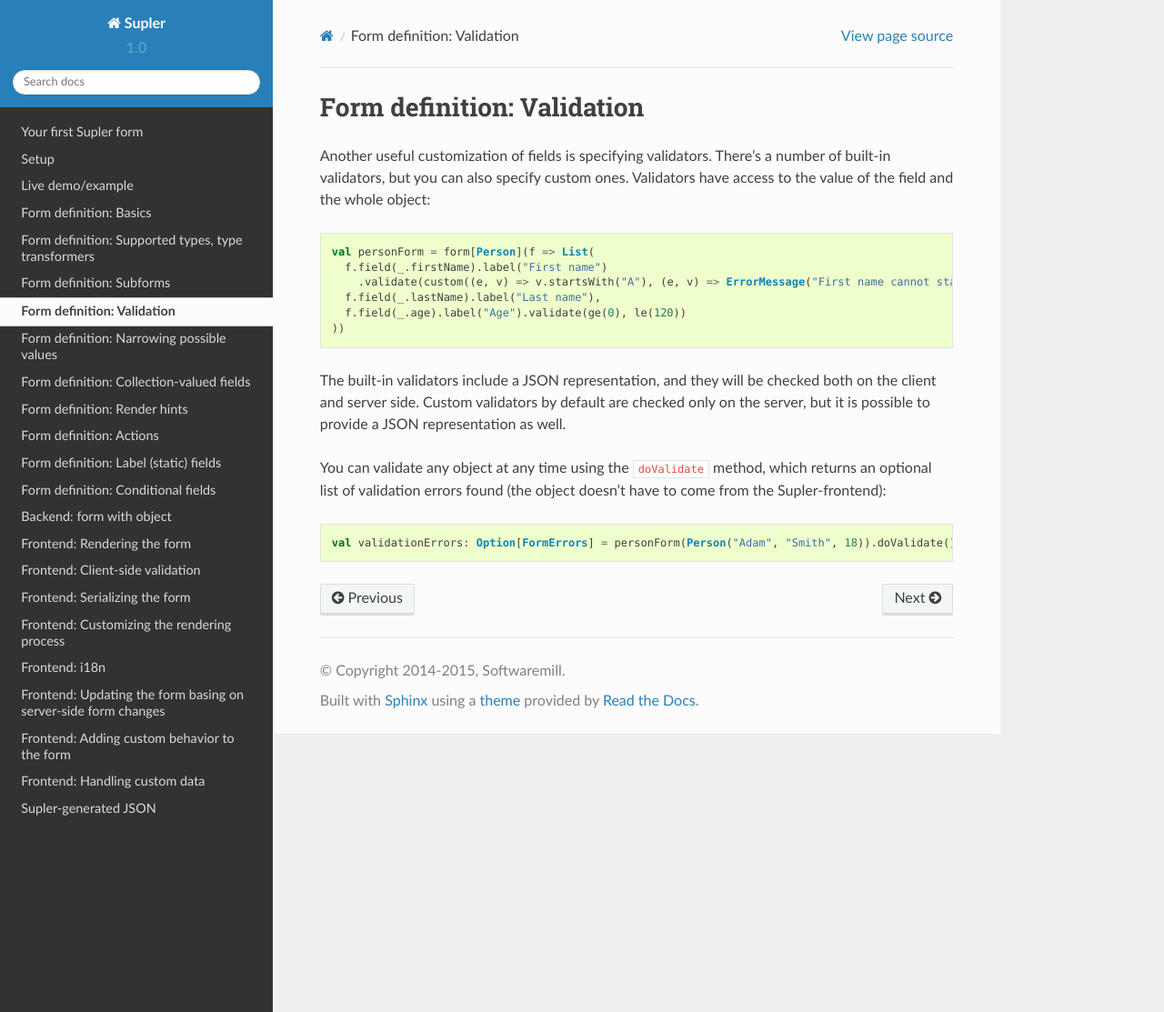
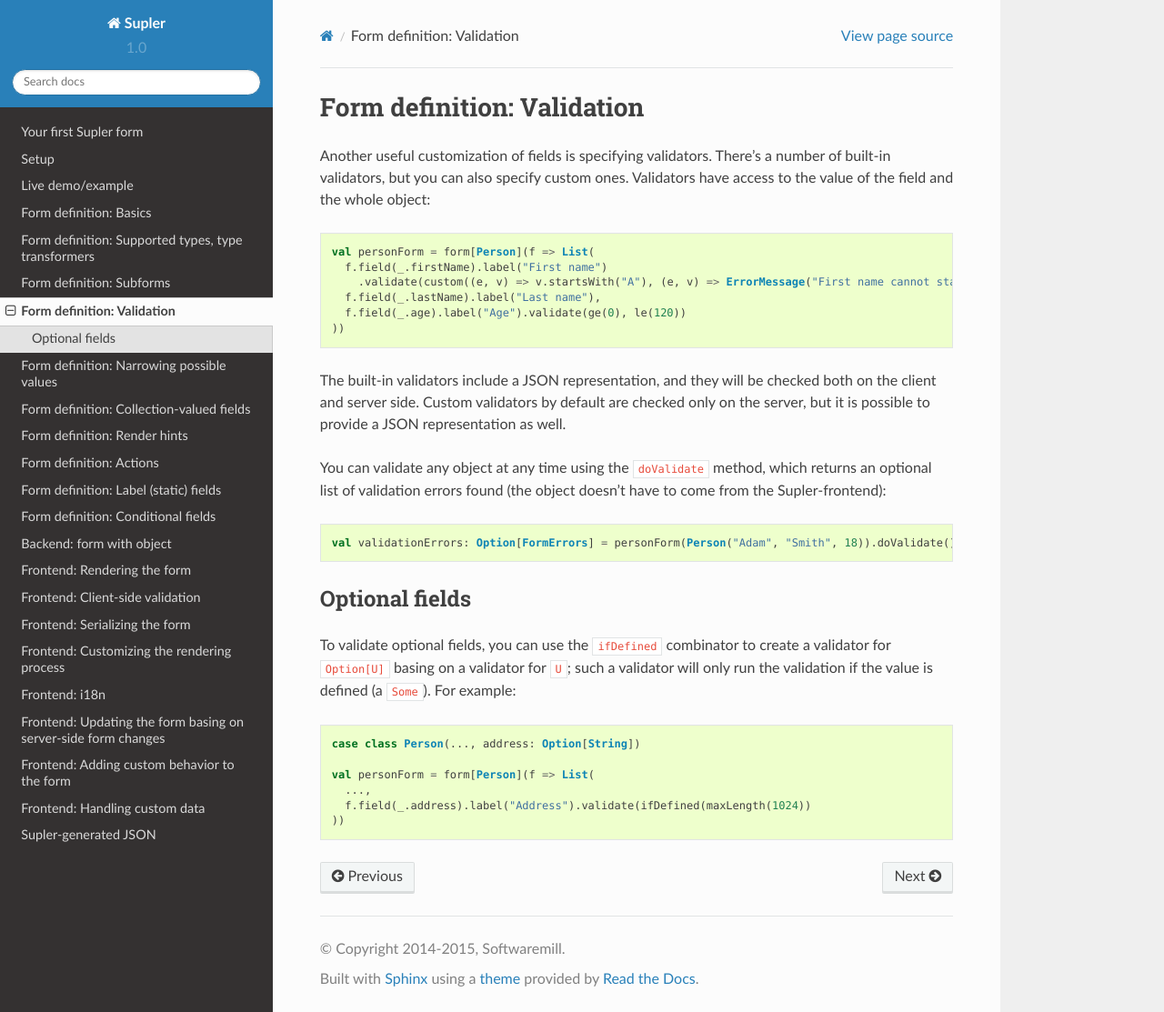
Before and after one commit to softwaremill/supler, a Sphinx documentation site: the page built from docs/backend/formdef/validation.rst, in a window 1280 px wide and 1113 px high. Shown: the whole window at 91% size. Built offline with Sphinx 7.4.7 and the Read the Docs theme 2.0.0, drawn with Linux system fonts in a browser that asks for light colours.

Commit message:
Backend option validators

```diff
--- a/docs/backend/formdef/validation.rst
+++ b/docs/backend/formdef/validation.rst
@@ -18,3 +18,17 @@ You can validate any object at any time using the ``doValidate`` method, which r
 errors found (the object doesn't have to come from the Supler-frontend)::
 
   val validationErrors: Option[FormErrors] = personForm(Person("Adam", "Smith", 18)).doValidate()
+
+Optional fields
+---------------
+
+To validate optional fields, you can use the ``ifDefined`` combinator to create a validator for ``Option[U]``
+basing on a validator for ``U``; such a validator will only run the validation if the value is defined (a ``Some``).
+For example::
+
+  case class Person(..., address: Option[String])
+
+  val personForm = form[Person](f => List(
+    ...,
+    f.field(_.address).label("Address").validate(ifDefined(maxLength(1024))
+  ))
```
Also changed, not shown: 2 other files.
